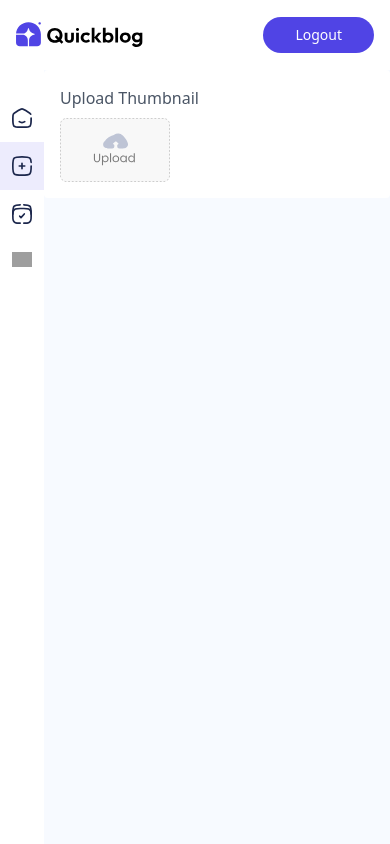
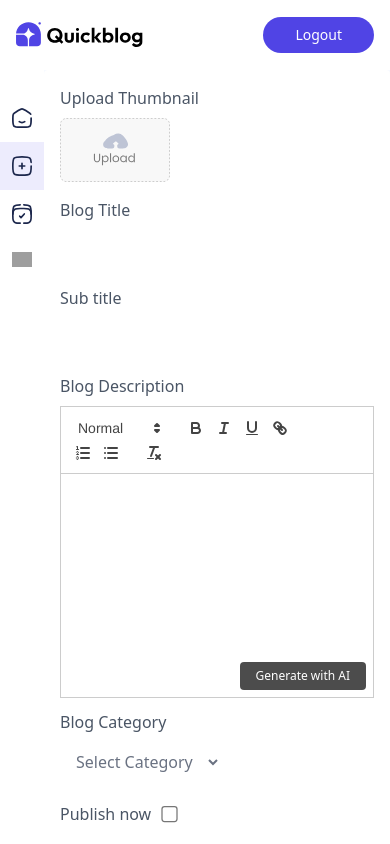
Before and after one commit to garry3395/ai_blog_app, a React (Vite) app in the folder client/: page /admin/addBlog in a window 390 px wide. Built offline with nearby package versions, Linux system fonts and the light colour scheme; grey boxes are pictures that could not be loaded.

Commit message:
frontend done

```diff
--- a/client/package.json
+++ b/client/package.json
@@ -14,6 +14,7 @@
     "dom": "^0.0.3",
     "moment": "^2.30.1",
     "motion": "^12.29.2",
+    "quill": "^2.0.3",
     "react": "^19.2.0",
     "react-dom": "^19.2.0",
     "react-router": "^7.13.0",
--- a/client/src/App.jsx
+++ b/client/src/App.jsx
@@ -8,6 +8,7 @@ import AddBlog from './pages/admin/AddBlog'
 import Comments from './pages/admin/Comments'
 import ListBlog from './pages/admin/ListBlog'
 import Login from './components/admin/Login'
+import 'quill/dist/quill.snow.css'
 const App = () => {
   return (
   <div>
--- a/client/src/components/Header.jsx
+++ b/client/src/components/Header.jsx
@@ -4,7 +4,7 @@ import { assets } from '../assets/assets'
 const Header = () => {
   return (
     <div className='mx-8 sm:mx-26 xl:mx-24 relative'>
-      <div className='text-center mt-20 mb-8'>
+      <div className='text-center md:mt-15 sm:mt-25 mb-8'>
         <div className='inline-flex items-center justify-center gap-4 px-6 py-1.5 mb-4 border border-primary/40 bg-primary/10 rounded-full text-sm text-primary'>
 
           <p>New: AI feature Integrated</p>
--- a/client/src/pages/admin/AddBlog.jsx
+++ b/client/src/pages/admin/AddBlog.jsx
@@ -1,17 +1,28 @@
-import React, { useState } from 'react'
-import { assets } from '../../assets/assets'
+import React, { useEffect, useRef, useState } from 'react'
+import { assets, blogCategories } from '../../assets/assets'
+import Quill from 'quill'
 
 const AddBlog = () => {
+  const editorRef= useRef(null)
+  const quillRef= useRef(null)
   const [image,setImage]=useState(false)
    const [title,setTitle]=useState(" ")
    const [subTitle,setSubTitle]=useState(" ")
     const [category,setCategory]=useState('Startup')
     const [isPublished,setIsPublished]=useState(false)
+    const generateContent= async(e)=>{
+       e.preventDefault()
+
+    }
     const onSubmitHandler=async(e)=>{
         e.preventDefault()
 
     }
-
+   useEffect(()=>{
+    if(!quillRef.current  && editorRef.current){
+      quillRef.current= new Quill(editorRef.current,{theme:'snow'})
+    }
+   },[])
   return (
     <>
     <form onSubmit={onSubmitHandler} className='flex-1 bg-blue-50/50 text-gray-600 h-full overflow-scroll'>
@@ -21,6 +32,46 @@ const AddBlog = () => {
         <img src={!image?assets.upload_area:URL.createObjectURL(image)}  className="mt-2 h-16 rounded cursor-pointer" alt=""/>
         <input onChange={(e)=>setImage(e.target.files[0])} type="file" id='image' hidden required/>
       </label>
+      <p className='mt-4'>Blog Title</p>
+        <input type="text" className="w-full max-w-lg mt-2 p-2 border border-gray-300 outlinr-none rounded " placeholder='Type here' required onChange={(e)=>setTitle(e.target.value)} value={title}/>
+ <p className='mt-4'>Sub title</p>
+<input
+  type="text"
+  placeholder='Type here'
+  required
+  className='w-full max-w-lg mt-2 p-2 border border-gray-300 outline-none rounded'
+  onChange={(e) => setSubTitle(e.target.value)}
+  value={subTitle}
+/>
+
+<p className='mt-4'>Blog Description</p>
+<div className='max-w-lg h-74 pb-16 sm:pb-10 pt-2 relative'>
+  <div ref={editorRef}></div>
+  <button
+    type='button'
+    onClick={generateContent}
+    className='absolute bottom-1 right-2 ml-2 text-xs text-white bg-black/70 px-4 py-1.5 rounded hover:underline cursor-pointer'
+  >
+    Generate with AI
+  </button>
+</div>
+<p className='mt-4'> Blog Category </p>
+ <select name='category'  onChange={e=>setCategory(e.target.value)} className='mt-2 px-3 py-2 border text-gray-500 border-gray-300 outline-none rounded'>
+  <option value="">Select Category</option>
+  {blogCategories.map((item,index)=>{
+    return <option value={item} key={index}>{item}</option>
+  }
+
+  )}
+ </select>
+ <div className='flex gap-3 mt-5'>
+  <p>Publish now </p>
+  <input type='checkbox' checked={isPublished} className='scale-125 cursor-pointer' onChange={e=>setIsPublished(e.target.checked)}/>
+ </div>
+
+  <button type='submit' className='mt-8 w-40 h-10 bg-primary text-white rounded cursor-pointer text-sm'>Add Blog</button>
+
+
 
     </div>
 
```
Also changed, not shown: 1 other file (tests, documents, lock files or other folders).
